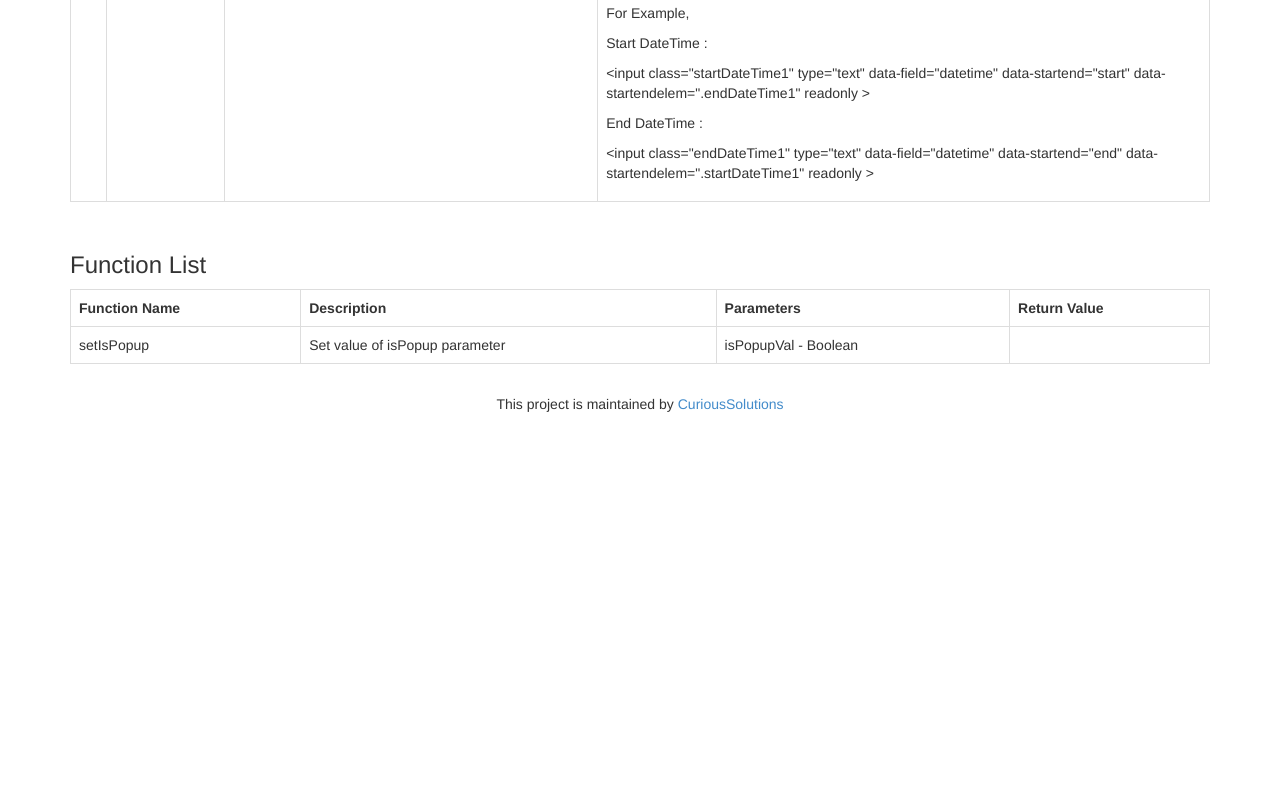
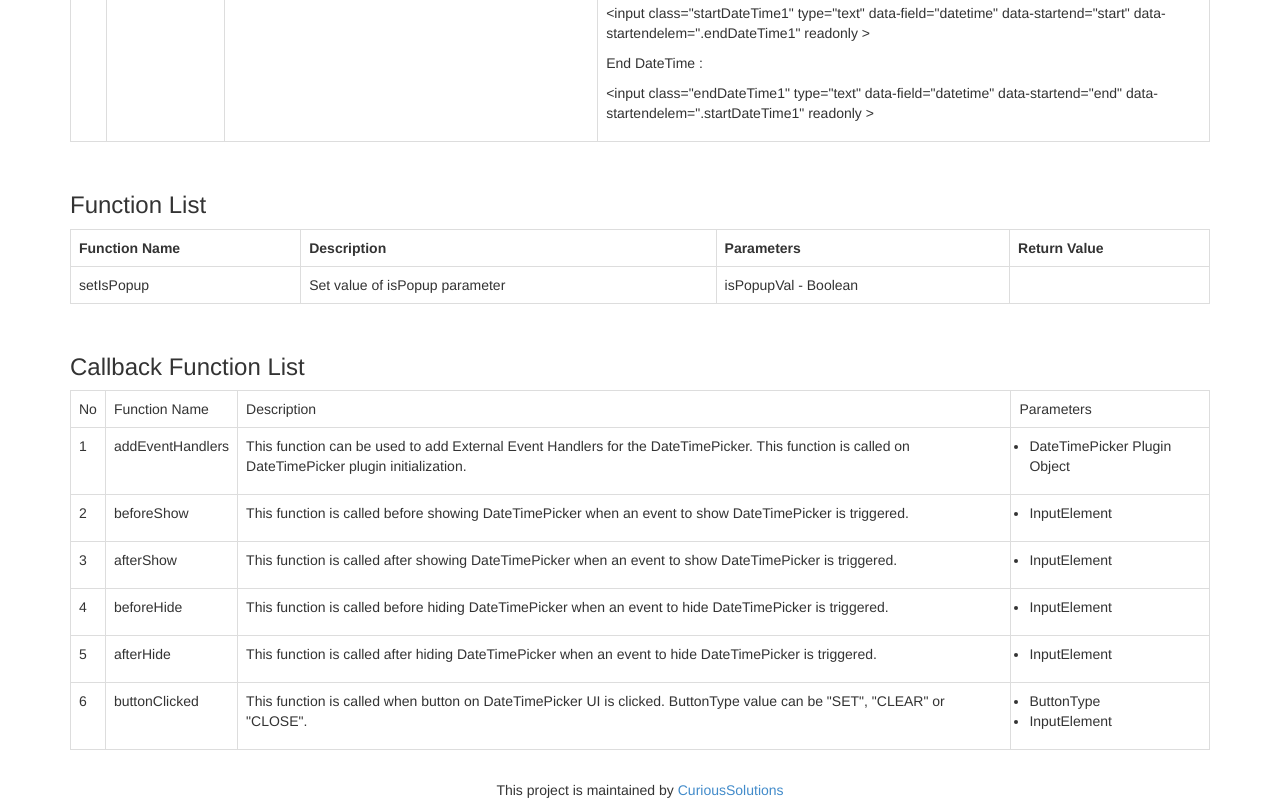
Before and after one commit to nehakadam/DateTimePicker, a plain HTML site: page index.html in a window 1280 px wide. Shown: the part 3467-4277 px from the top of the page. Before the commit the page ends 3891 px from the top, so only its background shows below. Drawn offline with Linux system fonts and the light colour scheme.

Commit message:
Documentation of minuteInterval, roundOffMinutes and CallBack Functions
Added Documentation for-

1. minuteInterval
2. roundOffMinutes
3.CallBack Functions-
   - beforeShow
   - afterShow
   - beforeHide
   - afterHide
   - buttonClicked

```diff
--- a/index.html
+++ b/index.html
@@ -1,12 +1,22 @@
 <!DOCTYPE html>
 <html lang="en">
     <head>
+
+    	<title>DateTime Picker</title>
+
         <meta http-equiv="content-type" content="text/html; charset=UTF-8">
         <meta charset="utf-8">
-        <title>DateTime Picker</title>
+
         <meta name="generator" content="Bootply" />
+        <meta name="author" content="Neha Kadam">
+    	<meta name="description" content="Curious Solutions DateTimePicker - Responsive flat design jQuery DateTime Picker plugin for Web & Mobile">
         <meta name="viewport" content="width=device-width, initial-scale=1, maximum-scale=1">
+        <meta name="Keywords" content="DateTimePicker, DatePicker, TimePicker, jQuery Plugin, Responsive jQuery Plugin, Flat Design jQuery Plugin" />
+
+        <link rel="shortcut icon" href="http://curioussolutions.in/wp-content/uploads/2014/01/favicon.ico">
+
         <link href="stylesheets/bootstrap.min.css" rel="stylesheet">
+
 
         <!--[if lt IE 9]>
           <script src="//html5shim.googlecode.com/svn/trunk/html5.js"></script>
@@ -25,7 +35,6 @@
 		<link rel="stylesheet" type="text/css" href="stylesheets/index.css" />
 		<script type="text/javascript" src="javascripts/index.js"></script>
 
-        <link rel="shortcut icon" href="http://curioussolutions.in/wp-content/uploads/2014/01/favicon.ico">
 
     </head>
 
@@ -347,106 +356,113 @@
 
 					<tr>
 						<td>21</td>
+						<td>minuteInterval</td>
+						<td>1</td>
+						<td>1-60</td>
+					</tr>
+
+					<tr>
+						<td></td>
+						<td colspan="3">
+							Set the interval of minute increments or decrements.
+						</td>
+					</tr>
+
+					<tr>
+						<td>22</td>
+						<td>roundOffMinutes</td>
+						<td>true</td>
+						<td>
+							<ul>
+								<li>true</li>
+								<li>false</li>
+							</ul>
+						</td>
+					</tr>
+
+					<tr>
+						<td></td>
+						<td colspan="3">
+							When the value of <code>roundOffMinutes</code> is set to true, minutes value will be rounded off to the nearest value divisible by <code>minuteInterval</code>.
+						</td>
+					</tr>
+
+					<tr>
+						<td>23</td>
 						<td>titleContentDate</td>
 						<td>"Set Date"</td>
 						<td></td>
 					</tr>
 
 					<tr>
-						<td>22</td>
+						<td>24</td>
 						<td>titleContentTime</td>
 						<td>"Set Time"</td>
 						<td></td>
 					</tr>
 
 					<tr>
-						<td>23</td>
+						<td>25</td>
 						<td>titleContentDateTime</td>
 						<td>"Set Date & Time"</td>
 						<td></td>
 					</tr>
 
 					<tr>
-						<td>24</td>
+						<td>26</td>
 						<td>buttonsToDisplay</td>
 						<td>["HeaderCloseButton", "SetButton", "ClearButton"]</td>
 						<td></td>
 					</tr>
 
 					<tr>
-						<td>25</td>
+						<td>27</td>
 						<td>setButtonContent</td>
 						<td>"Set"</td>
 						<td></td>
 					</tr>
 
 					<tr>
-						<td>26</td>
+						<td>28</td>
 						<td>clearButtonContent</td>
 						<td>"Clear"</td>
 						<td></td>
 					</tr>
 
 					<tr>
-						<td>27</td>
+						<td>29</td>
 						<td>setValueInTextboxOnEveryClick</td>
 						<td>false</td>
 						<td></td>
 					</tr>
 
 					<tr>
-						<td>28</td>
+						<td>30</td>
 						<td>animationDuration</td>
 						<td>400</td>
 						<td></td>
 					</tr>
 
 					<tr>
-						<td>29</td>
+						<td>31</td>
 						<td>isPopup</td>
 						<td>true</td>
 						<td></td>
 					</tr>
 
 					<tr>
-						<td>30</td>
+						<td>32</td>
 						<td>parentElement</td>
 						<td>null</td>
 						<td></td>
 					</tr>
 
 					<tr>
-						<td>31</td>
+						<td>33</td>
 						<td>addEventHandlers</td>
 						<td>function(){}</td>
 						<td></td>
 					</tr>
-
-					<tr>
-						<td>32</td>
-						<td>minuteIncrement</td>
-						<td>1</td>
-						<td>1-60, sets the minute increment / decrement value</td>
-					</tr>
-
-					<tr>
-						<td>33</td>
-						<td>adjustMinutes</td>
-						<td><pre>function(minutes){if(this.minuteIncrement!=1){
-  minutes=(minutes%this.minuteIncrement)?minutes-minutes%this.minuteIncrement+this.minuteIncrement:minutes;
-  }
-};</pre>
-            </td>
-						<td></td>
-					</tr>
-
-	adjustMinutes: function(minutes) {
-if (this.minuteIncrement != 1)
-{
-minutes = (minutes%this.minuteIncrement)?minutes-minutes%this.minuteIncrement+this.minuteIncrement:minutes;
-}
-return minutes;
-}
 
  				</table>
 
@@ -565,6 +581,92 @@ return minutes;
 
 			</div>
 
+			<div class="row doc-callbackfunctionlist">
+
+				<h3 class="">Callback Function List</h3>
+
+				<table class="table table-responsive table-bordered">
+
+					<tr>
+						<td>No</td>
+						<td>Function Name</td>
+						<td>Description</td>
+						<td>Parameters</td>
+					</tr>
+
+					<tr>
+						<td>1</td>
+						<td>addEventHandlers</td>
+						<td>This function can be used to add External Event Handlers for the DateTimePicker. This function is called on DateTimePicker plugin initialization.</td>
+						<td>
+							<ul>
+								<li>DateTimePicker Plugin Object</li>
+							</ul>
+						</td>
+					</tr>
+
+					<tr>
+						<td>2</td>
+						<td>beforeShow</td>
+						<td>This function is called before showing DateTimePicker when an event to show DateTimePicker is triggered.</td>
+						<td>
+							<ul>
+								<li>InputElement</li>
+							</ul>
+						</td>
+					</tr>
+
+					<tr>
+						<td>3</td>
+						<td>afterShow</td>
+						<td>This function is called after showing DateTimePicker when an event to show DateTimePicker is triggered.</td>
+						<td>
+							<ul>
+								<li>InputElement</li>
+							</ul>
+						</td>
+					</tr>
+
+					<tr>
+						<td>4</td>
+						<td>beforeHide</td>
+						<td>This function is called before hiding DateTimePicker when an event to hide DateTimePicker is triggered.</td>
+						<td>
+							<ul>
+								<li>InputElement</li>
+							</ul>
+						</td>
+					</tr>
+
+					<tr>
+						<td>5</td>
+						<td>afterHide</td>
+						<td>This function is called after hiding DateTimePicker when an event to hide DateTimePicker is triggered.</td>
+						<td>
+							<ul>
+								<li>InputElement</li>
+							</ul>
+						</td>
+					</tr>
+
+					<tr>
+						<td>6</td>
+						<td>buttonClicked</td>
+						<td>
+							This function is called when button on DateTimePicker UI is clicked. ButtonType value can be "SET", "CLEAR" or "CLOSE".
+						</td>
+						<td>
+							<ul>
+								<li>ButtonType</li>
+								<li>InputElement</li>
+							</ul>
+						</td>
+					</tr>
+
+				</table>
+
+			</div>
+
 			<div class="row text-center doc-footer">This project is maintained by <a class="btn-link" href="https://github.com/CuriousSolutions">CuriousSolutions</a></div>
 
 			<div id="dtBox"></div>
```
Also changed, not shown: javascripts/DateTimePicker.min.js, stylesheets/DateTimePicker.min.css.
